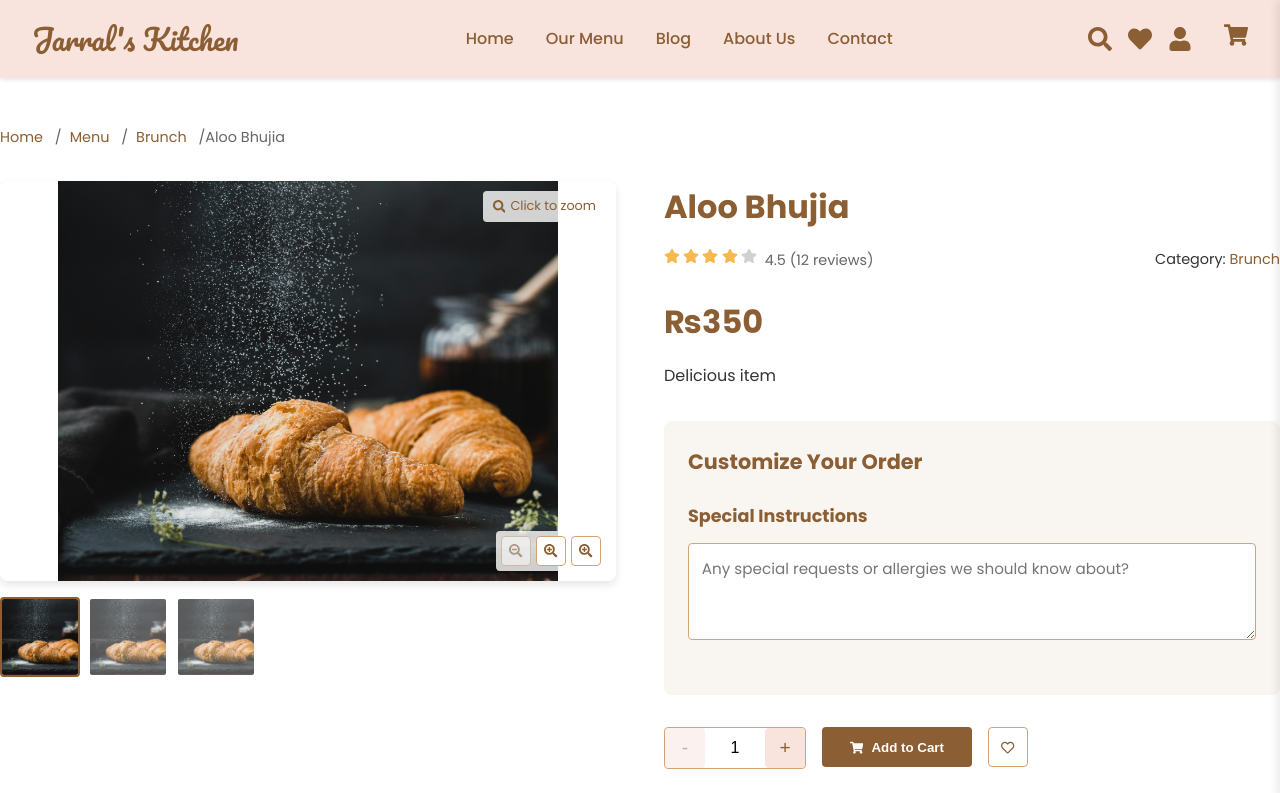
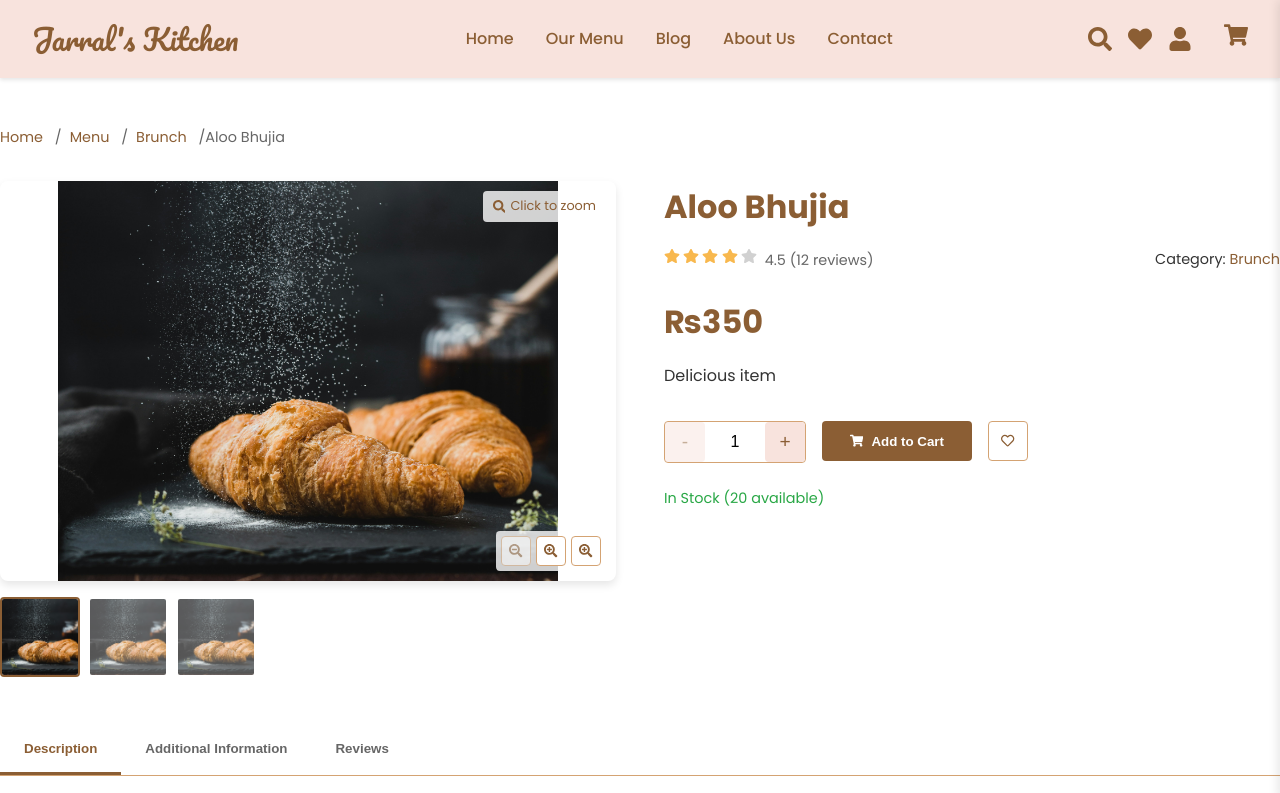
Before and after one commit to kajarral-381/jarrals-kitchen, a React (Vite) app: page /product/1 in a window 1280 px wide. Shown: the top 793 px of the page. Built offline with nearby package versions, Linux system fonts and the light colour scheme.

Commit message:
Remove customization option from product pages

```diff
--- a/src/context/CartContext.jsx
+++ b/src/context/CartContext.jsx
@@ -94,7 +94,7 @@ const cartReducer = (state, action) => {
       };
 
     case 'UPDATE_QUANTITY': {
-      const { id, quantity, customizations, price } = action.payload;
+      const { id, quantity } = action.payload;
 
       if (quantity <= 0) {
         // If quantity is 0 or negative, remove the item
@@ -119,11 +119,7 @@ const cartReducer = (state, action) => {
       const updatedItems = [...state.items];
       updatedItems[existingItemIndex] = {
         ...updatedItems[existingItemIndex],
-        quantity,
-        // Update customizations if provided
-        ...(customizations !== null && { customizations }),
-        // Update price if provided
-        ...(price !== null && { price })
+        quantity
       };
 
       // Calculate new totals
@@ -282,8 +278,8 @@ export const CartProvider = ({ children }) => {
     dispatch({ type: 'REMOVE_ITEM', payload: product });
   };
 
-  const updateQuantity = (id, quantity, customizations = null, price = null) => {
-    dispatch({ type: 'UPDATE_QUANTITY', payload: { id, quantity, customizations, price } });
+  const updateQuantity = (id, quantity) => {
+    dispatch({ type: 'UPDATE_QUANTITY', payload: { id, quantity } });
   };
 
   const saveForLater = (id) => {
--- a/src/pages/ProductDetail.jsx
+++ b/src/pages/ProductDetail.jsx
@@ -5,7 +5,6 @@ import { useWishlist } from '../context/WishlistContext';
 import { useCurrency } from '../context/CurrencyContext';
 import { useToast } from '../components/Toast';
 import { FaStar, FaHeart, FaRegHeart, FaShoppingCart, FaArrowLeft, FaSearch, FaSearchMinus, FaSearchPlus } from 'react-icons/fa';
-import ProductCustomization from '../components/ProductCustomization';
 import ReviewSystem from '../components/ReviewSystem';
 import {
   chocolateCroissant,
@@ -375,8 +374,6 @@ const ProductDetail = () => {
   const [quantity, setQuantity] = useState(1);
   const [activeImage, setActiveImage] = useState(0);
   const [activeTab, setActiveTab] = useState('description');
-  const [customizations, setCustomizations] = useState(null);
-  const [additionalPrice, setAdditionalPrice] = useState(0);
   const [zoomLevel, setZoomLevel] = useState(1);
   const [isZoomed, setIsZoomed] = useState(false);
   const [zoomPosition, setZoomPosition] = useState({ x: 0, y: 0 });
@@ -429,28 +426,12 @@ const ProductDetail = () => {
         setIsInCart(true);
         setCartItemId(cartItem.id);
         setQuantity(cartItem.quantity);
-        if (cartItem.customizations) {
-          setCustomizations(cartItem.customizations);
-        }
       } else {
         setIsInCart(false);
         setCartItemId(null);
       }
     }
   }, [cart.items, product]);
-
-  // Initialize customizations when product is loaded
-  useEffect(() => {
-    if (product && !customizations) {
-      // Set default customizations based on product category
-      const defaultCustomizations = {
-        size: 'regular',
-        extras: [],
-        specialInstructions: ''
-      };
-      setCustomizations(defaultCustomizations);
-    }
-  }, [product, customizations]);
 
   useEffect(() => {
     // Find the product in the menu data
@@ -566,8 +547,6 @@ const ProductDetail = () => {
       setQuantity(1);
       setActiveImage(0);
       setActiveTab('description');
-      setCustomizations(null);
-      setAdditionalPrice(0);
     }
 
     setLoading(false);
@@ -611,14 +590,12 @@ const ProductDetail = () => {
   const handleAddToCart = () => {
     const productToAdd = {
       ...product,
-      quantity,
-      price: product.price + additionalPrice,
-      customizations
+      quantity
     };
 
     if (isInCart) {
       // Update existing cart item
-      updateQuantity(product.id, quantity, customizations, product.price + additionalPrice);
+      updateQuantity(product.id, quantity);
       showSuccessToast(`Cart updated with ${quantity} ${product.name}${quantity > 1 ? 's' : ''}!`);
     } else {
       // Add new item to cart
@@ -672,82 +649,7 @@ const ProductDetail = () => {
     }
   };
 
-  const handleCustomizationChange = (newCustomizations) => {
-    setCustomizations(newCustomizations);
 
-    // Calculate additional price
-    let additionalCost = 0;
-
-    // Add size price if applicable
-    if (newCustomizations.size) {
-      const options = getCustomizationOptions();
-      const selectedSize = options.sizes.find(size => size.id === newCustomizations.size);
-      if (selectedSize) {
-        additionalCost += selectedSize.price;
-      }
-
-      // Add extras price
-      newCustomizations.extras.forEach(extraId => {
-        const extra = options.extras.find(e => e.id === extraId);
-        if (extra) {
-          additionalCost += extra.price;
-        }
-      });
-    }
-
-    setAdditionalPrice(additionalCost);
-  };
-
-  const getCustomizationOptions = () => {
-    switch (product.category) {
-      case 'pastries':
-        return {
-          sizes: [
-            { id: 'regular', name: 'Regular', price: 0 },
-            { id: 'large', name: 'Large', price: 1.50 }
-          ],
-          extras: [
-            { id: 'extra-chocolate', name: 'Extra Chocolate', price: 0.75 },
-            { id: 'powdered-sugar', name: 'Powdered Sugar', price: 0.50 },
-            { id: 'nuts', name: 'Chopped Nuts', price: 1.00 }
-          ]
-        };
-      case 'cakes':
-        return {
-          sizes: [
-            { id: 'slice', name: 'Slice', price: 0 },
-            { id: 'small', name: 'Small (6")', price: 15.00 },
-            { id: 'medium', name: 'Medium (8")', price: 25.00 },
-            { id: 'large', name: 'Large (10")', price: 35.00 }
-          ],
-          extras: [
-            { id: 'extra-frosting', name: 'Extra Frosting', price: 2.00 },
-            { id: 'birthday-message', name: 'Birthday Message', price: 3.00 },
-            { id: 'candles', name: 'Candles', price: 1.00 }
-          ]
-        };
-      case 'breads':
-        return {
-          sizes: [
-            { id: 'regular', name: 'Regular Loaf', price: 0 },
-            { id: 'half', name: 'Half Loaf', price: -2.00 },
-            { id: 'rolls', name: 'Dinner Rolls (6)', price: 1.00 }
-          ],
-          extras: [
-            { id: 'sliced', name: 'Pre-sliced', price: 0.50 },
-            { id: 'sesame-seeds', name: 'Sesame Seeds', price: 0.75 },
-            { id: 'herbs', name: 'Herbs & Garlic', price: 1.25 }
-          ]
-        };
-      default:
-        return {
-          sizes: [
-            { id: 'regular', name: 'Regular', price: 0 }
-          ],
-          extras: []
-        };
-    }
-  };
 
   return (
     <div className="product-detail-page">
@@ -825,23 +727,12 @@ const ProductDetail = () => {
             </div>
 
             <div className="product-price">
-              {formatPrice(convertPrice(product.price + additionalPrice))}
-              {additionalPrice > 0 && (
-                <span className="base-price">
-                  {formatPrice(convertPrice(product.price))}
-                </span>
-              )}
+              {formatPrice(convertPrice(product.price))}
             </div>
 
             <div className="product-short-description">
               {product.description}
             </div>
-
-            <ProductCustomization
-              product={product}
-              onCustomizationChange={handleCustomizationChange}
-              initialCustomizations={customizations}
-            />
 
             <div className="product-actions">
               <div className="quantity-selector">
```
